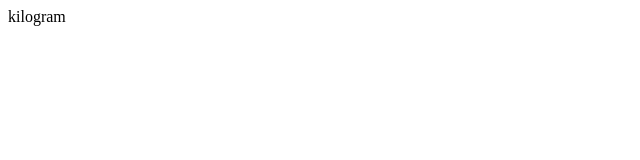
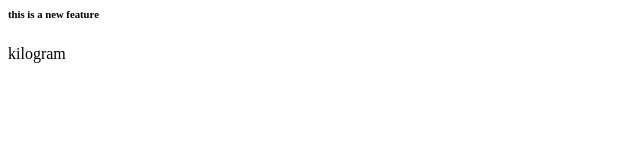
Before and after one commit to muzamiliqbalganaie/LocalRepo, a plain HTML site: page index.html in a window 1280 px wide. Shown: the whole page, without its empty margins (0-640 px from the left). Drawn offline with Linux system fonts and the light colour scheme.

Commit message:
add new feature

```diff
--- a/index.html
+++ b/index.html
@@ -1,3 +1,6 @@
+<h6>
+    this is a new feature
+</h6>
 <p>
     kilogram
 </p>
```
